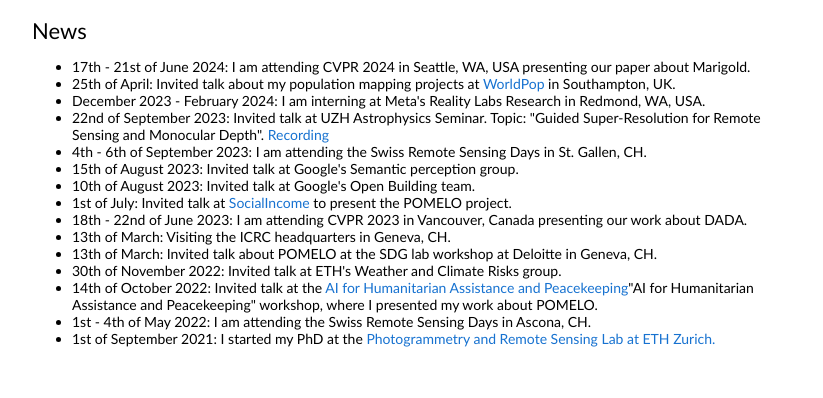
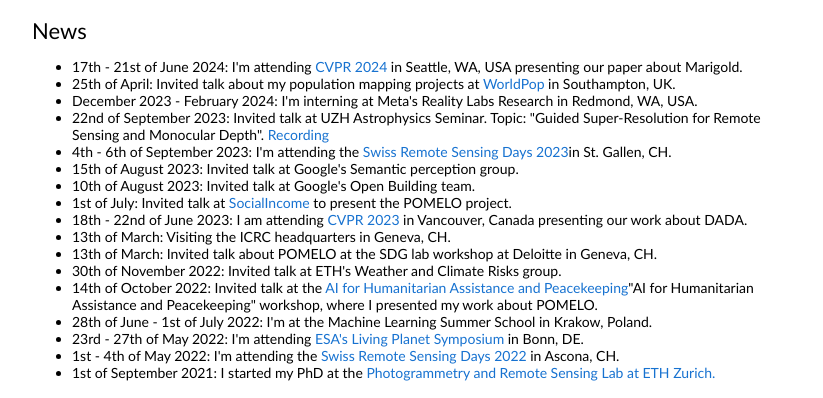
Before and after one commit to nandometzger/nandometzger.github.io, a plain HTML site: page index.html in a window 1280 px wide. Shown: the part 390-788 px from the top of the page, without its empty margins (228-1051 px from the left). Drawn offline with Linux system fonts and the light colour scheme.

Commit message:
upload code

```diff
--- a/index.html
+++ b/index.html
@@ -85,20 +85,22 @@
                 <td style="padding:20px;width:100%;vertical-align:middle">
                   <h2>News</h2>
                   <ul>
-                    <li>17th - 21st of June 2024: I am attending CVPR 2024 in Seattle, WA, USA presenting our paper about Marigold.</li>
+                    <li>17th - 21st of June 2024: I'm attending <a href="https://cvpr.thecvf.com/Conferences/2024">CVPR 2024</a> in Seattle, WA, USA presenting our paper about Marigold.</li>
                     <li>25th of April: Invited talk about my population mapping projects at <a href="https://www.worldpop.org/">WorldPop</a> in Southampton, UK.</li>
-                    <li>December 2023 - February 2024: I am interning at Meta's Reality Labs Research in Redmond, WA, USA.</li>
+                    <li>December 2023 - February 2024: I'm interning at Meta's Reality Labs Research in Redmond, WA, USA.</li>
                     <li>22nd of September 2023: Invited talk at UZH Astrophysics Seminar. Topic: "Guided Super-Resolution for Remote Sensing and Monocular Depth". <a href="https://www.youtube.com/watch?v=0Mq7OUHbfow">Recording</a> </li>
-                    <li>4th - 6th of September 2023: I am attending the Swiss Remote Sensing Days in St. Gallen, CH. </li>
+                    <li>4th - 6th of September 2023: I'm attending the <a href="https://swiss-remote-sensing-days.github.io/">Swiss Remote Sensing Days 2023</a>in St. Gallen, CH. </li>
                     <li>15th of August 2023: Invited talk at Google's Semantic perception group.</li>
                     <li>10th of August 2023: Invited talk at Google's Open Building team.</li>
                     <li>1st of July: Invited talk at <a href="https://socialincome.org/">SocialIncome</a> to present the POMELO project. </li>
-                    <li>18th - 22nd of June 2023: I am attending CVPR 2023 in Vancouver, Canada presenting our work about DADA.</li>
+                    <li>18th - 22nd of June 2023: I am attending <a href="https://cvpr.thecvf.com/Conferences/2023">CVPR 2023</a> in Vancouver, Canada presenting our work about DADA.</li>
                     <li>13th of March: Visiting the ICRC headquarters in Geneva, CH.</li>
                     <li>13th of March: Invited talk about POMELO at the SDG lab workshop at Deloitte in Geneva, CH.</li>
                     <li>30th of November 2022: Invited talk at ETH's Weather and Climate Risks group.</li>
                     <li>14th of October 2022: Invited talk at the <a href="https://ai.ethz.ch/industry/AIplusX/aixsummit22.html">AI for Humanitarian Assistance and Peacekeeping</a>"AI for Humanitarian Assistance and Peacekeeping" workshop, where I presented my work about POMELO.</li>
-                    <li>1st - 4th of May 2022: I am attending the Swiss Remote Sensing Days in Ascona, CH.</li>
+                    <li>28th of June - 1st of July 2022: I'm at the Machine Learning Summer School in Krakow, Poland. </li>
+                    <li>23rd - 27th of May 2022: I'm attending <a href="https://earth.esa.int/eogateway/events/living-planet-symposium-2022">ESA's Living Planet Symposium</a> in Bonn, DE.</li>
+                    <li>1st - 4th of May 2022: I'm attending the <a href="https://www.epfl.ch/research/domains/eo/events-and-news/srsd-2022/">Swiss Remote Sensing Days 2022</a> in Ascona, CH.</li>
                     <li>1st of September 2021: I started my PhD at the <a href="https://prs.igp.ethz.ch/">Photogrammetry and Remote Sensing Lab at ETH Zurich.</a> </li>
                   </ul>
                 </td>
```
